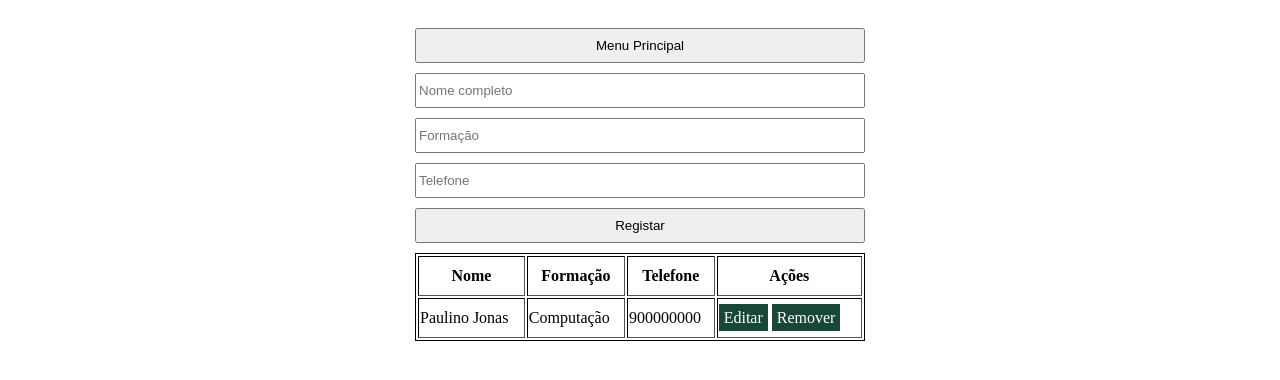
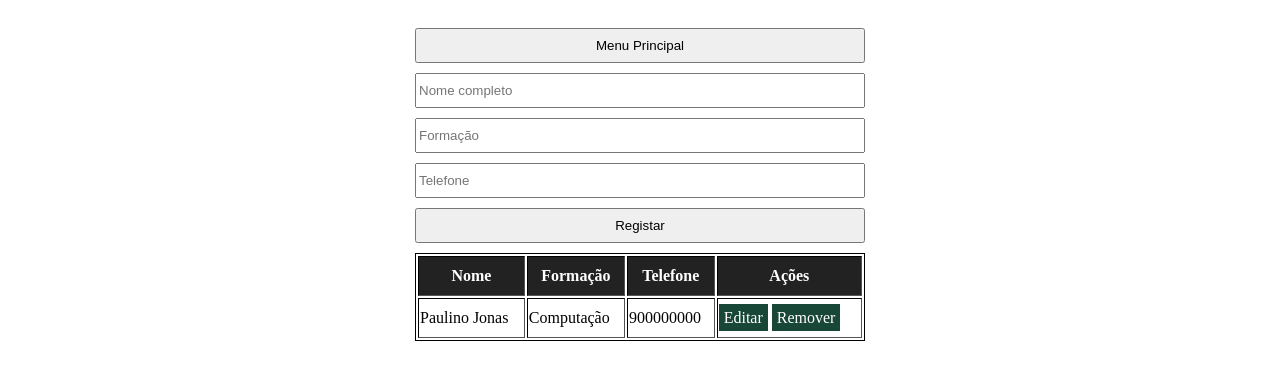
Before and after one commit to paulinojonaspj/tarefa3_1, a plain HTML site: page PrototipoHTML5/expert.html in a window 1280 px wide. Shown: the part 216-596 px from the top of the page. Drawn offline with Linux system fonts and the light colour scheme.

Commit message:
wireframes

```diff
--- a/PrototipoHTML5/expert.html
+++ b/PrototipoHTML5/expert.html
@@ -45,7 +45,8 @@
       <input type="button" value="Registar" />
 
       <table border="1" style="width: 100%; border: 1px solid black;">
-        <thead>
+        <thead style="background-color: rgb(34, 34, 34); color:white">
+
           <th>Nome</th>
           <th>Formação</th>
           <th>Telefone</th>
```
Also changed, not shown: PrototipoHTML5/sponsors.html (+1 -1 lines), 2 other files.
